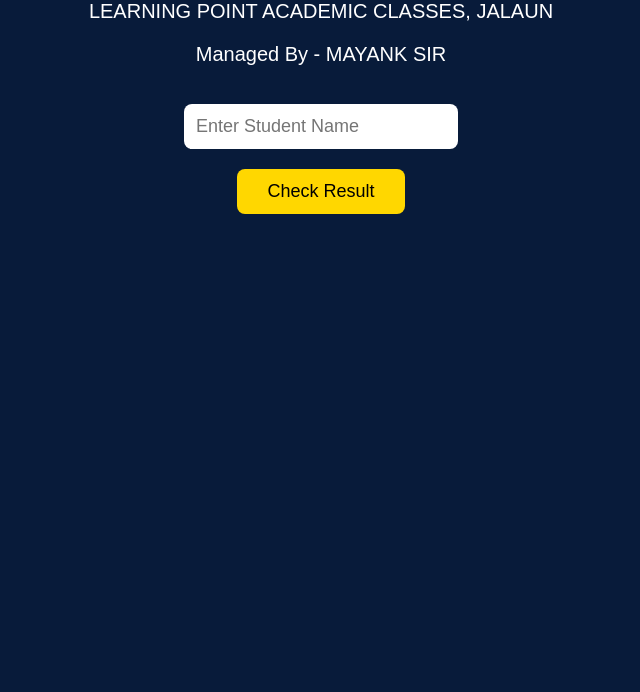
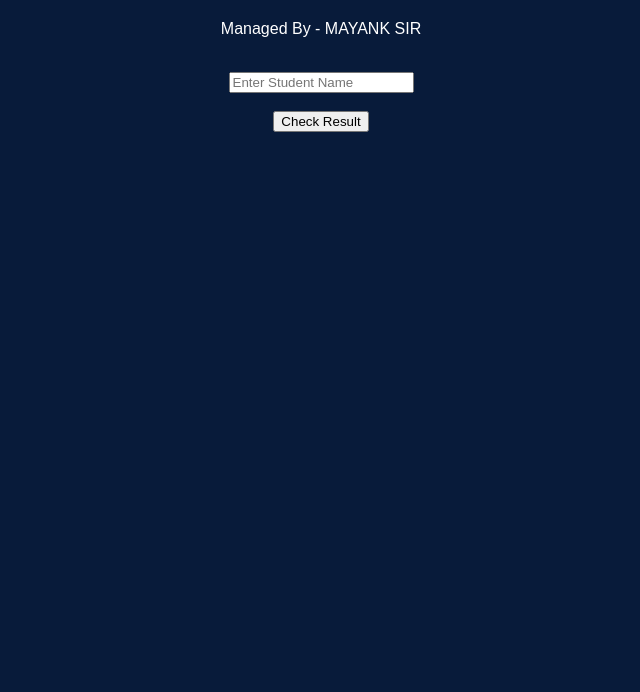
Before and after one commit to LP-MATHS-RESULT-2026-27/lp-academic-portal, a plain HTML site: page class9.html in a window 1280 px wide. Shown: the part 108-800 px from the top of the page, without its empty margins (319-959 px from the left). Drawn offline with Linux system fonts and the light colour scheme.

Commit message:
Update class9.html

```diff
--- a/class9.html
+++ b/class9.html
@@ -1,59 +1,13 @@
 <!DOCTYPE html>
 <html>
 <head>
-<meta charset="UTF-8">
-<meta name="viewport" content="width=device-width, initial-scale=1">
-<title>LP Class 9 Portal</title>
-
-<style>
-body{
-font-family:Arial;
-background:#081b3a;
-color:white;
-text-align:center;
-margin:0;
-}
-
-.container{
-margin-top:50px;
-}
-
-input{
-padding:12px;
-width:250px;
-border-radius:8px;
-border:none;
-font-size:18px;
-}
-
-button{
-margin-top:20px;
-padding:12px 30px;
-font-size:18px;
-background:gold;
-border:none;
-border-radius:8px;
-cursor:pointer;
-}
-
-h1{
-color:gold;
-}
-
-p{
-font-size:20px;
-}
-</style>
-
+    <title>LP Class 9 Portal</title>
 </head>
-
-<body>
-
-<div class="container">
+<body style="font-family:Arial; text-align:center; background:#081b3a; color:white;">
 
 <h1>LP CLASS 9 RESULT PORTAL</h1>
 
-<p>LEARNING POINT ACADEMIC CLASSES, JALAUN</p>
+<h2>LEARNING POINT ACADEMIC CLASSES, JALAUN</h2>
 
 <p>Managed By - MAYANK SIR</p>
 
@@ -61,11 +15,9 @@ font-size:20px;
 
 <input type="text" placeholder="Enter Student Name">
 
-<br>
+<br><br>
 
 <button>Check Result</button>
 
-</div>
-
 </body>
 </html>
```
